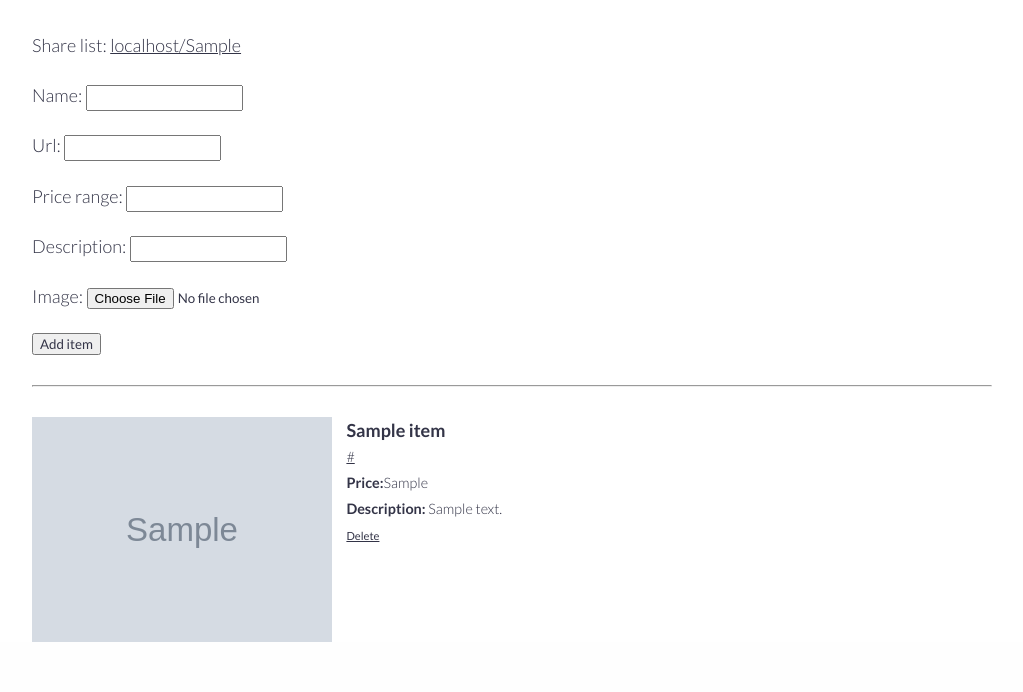
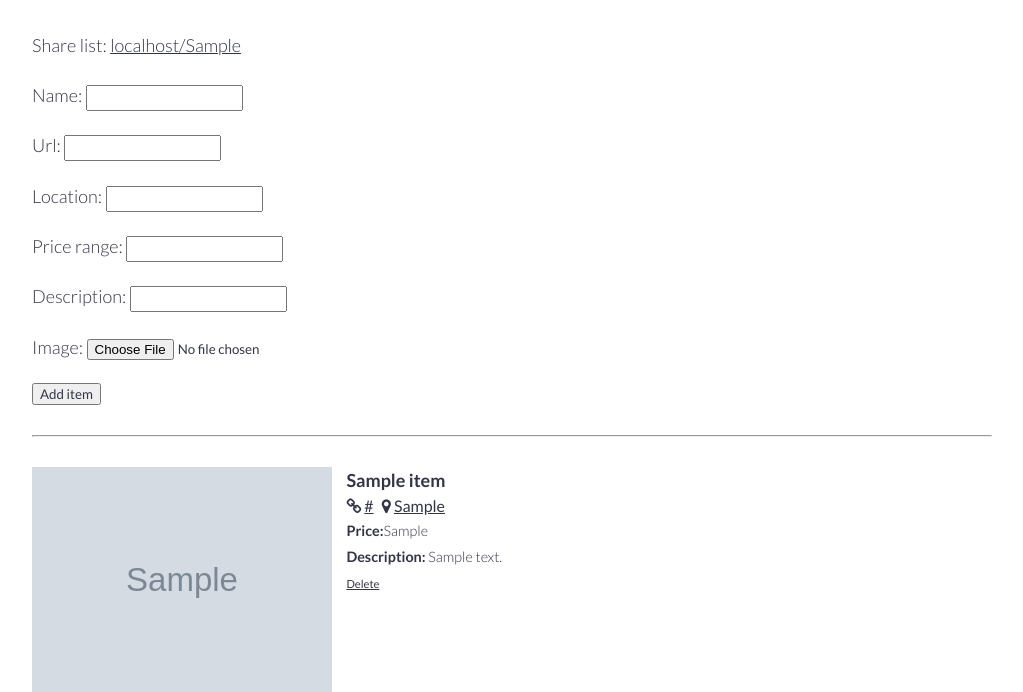
Before and after one commit to hawkaa/listfully, a Django app: page /lists/1/ in a window 1280 px wide. Shown: the part 382-1074 px from the top of the page, without its empty margins (128-1151 px from the left). Before the commit the page ends 1024 px from the top, so only its background shows below. Run offline with Django 3.2, Linux system fonts and the light colour scheme; a user stored in the database is signed in; tables that the repository leaves empty hold one stand-in row (values such as "Sample post"); grey boxes marked "Sample" are stand-in pictures.

Commit message:
fix: rendering of image, url and location

```diff
--- a/list/forms.py
+++ b/list/forms.py
@@ -4,7 +4,7 @@ from .models import Item, List
 class AddItem(forms.ModelForm):
     class Meta:
         model = Item
-        fields = ('name', 'url', 'price_range', 'description','image',)
+        fields = ('name', 'url', 'location', 'price_range', 'description','image',)
 
 class BuyItem(forms.ModelForm):
     class Meta:
--- a/templates/items.html
+++ b/templates/items.html
@@ -19,15 +19,30 @@
     {% for item in list.item_set.all %}
       <div class="row">
         <div class="item">
-          <img class="item-image" src="{{MEDIA_URL}}{{ item.image }}" alt="" />
+          {% if item.image %}
+            <img class="item-image" src="{{MEDIA_URL}}{{ item.image }}" alt="" />
+          {% else %}
+            <img class="item-image" src="{{MEDIA_URL}}default.jpg" alt="" />
+          {% endif %}
           <h4 class="name">{{ item.name }}</h4>
-          <p class="url">
-            {% if complete_item_url %}
-              <a class="url" target="_blank" href="{{ item.url }}">{{item.url}}</a>
-            {% else %}
-              <a class="url" target="_blank" href="http://{{ item.url }}">{{item.url}}</a>
+
+          <div class="links">
+            {% if item.url %}
+              <i class="fa fa-link"></i>
+              {% if complete_item_url %}
+                <a class="url" target="_blank" href="{{ item.url }}">{{item.url}}</a>
+              {% else %}
+                <a class="url" target="_blank" href="http://{{ item.url }}">{{item.url}}</a>
+              {% endif %}
             {% endif %}
-          </p>
+            {% if item.location %}
+              <i class="fa fa-map-marker"></i>
+              <a class="location" target="_blank" href="http://maps.google.com/?q={{ item.location }}">
+                {{ item.location }}
+              </a>
+            {% endif %}
+          </div>
+
           <p class="price_range"><b>Price:</b>{{ item.price_range }}</p>
           <p class="description"><b>Description:</b> {{ item.description }}</p>
           <a class="delete" href='delete/{{item.id}}/'>Delete</a>
```
Also changed, not shown: templates/share.html (+20 -7 lines).
